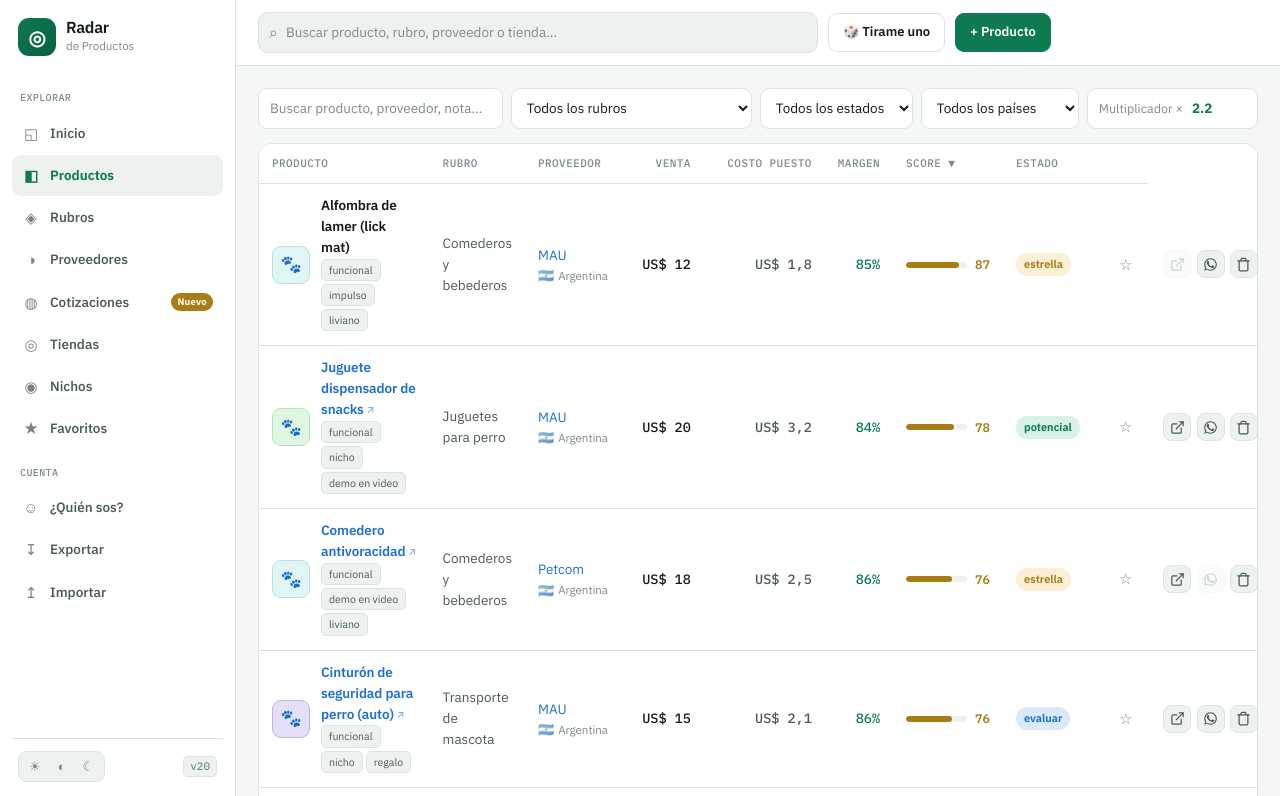
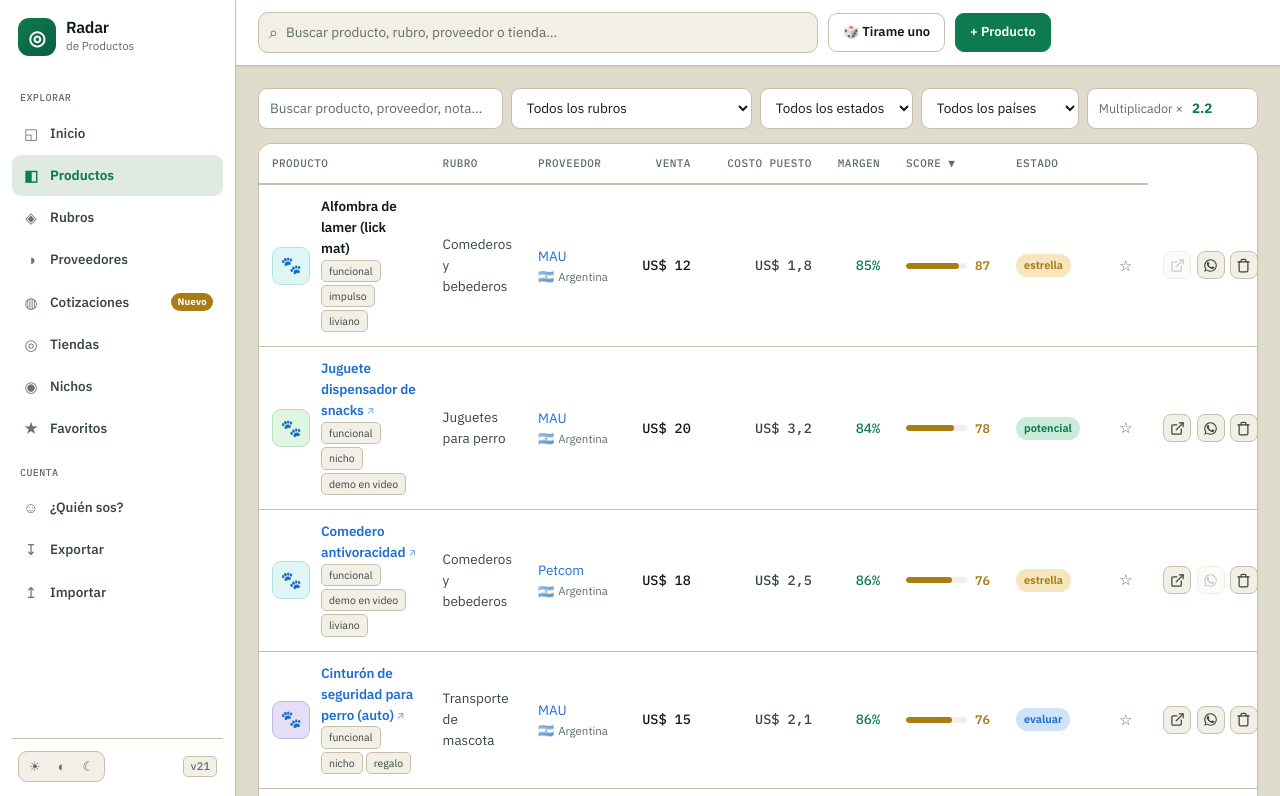
Before and after one commit to yulblumen-hub/radar-productos, a plain HTML site: page index.html in a window 1280 px wide. Both pictures are taken after a click on the button "◧ Productos". Shown: the top 796 px of the page. Drawn offline with Linux system fonts and the light colour scheme.

Commit message:
Más contraste en el tema claro
El fondo casi blanco contra tarjetas blancas no dejaba ver dónde empezaba
cada superficie. El fondo pasa al hueso de la paleta, que además refuerza la
identidad, y se oscurecen texto secundario, terciario y bordes.

Medido: texto 17.8:1, secundario 9.9:1, terciario 5.4:1 y acento 5.4:1
sobre tarjeta — los cuatro pasan AA. La separación tarjeta/fondo sube de
1.25 a 1.37, y se suma una sombra mínima para reforzarla.

Co-Authored-By: Claude Opus 5 <noreply@anthropic.com>

```diff
--- a/app.js
+++ b/app.js
@@ -1,7 +1,7 @@
 /* ============================================================
    Radar de Productos — lógica
    ============================================================ */
-const APP_VER = "v20";
+const APP_VER = "v21";
 const KEY  = "radar-productos-v1";
 const PKEY = "radar-proveedores-v1";
 const TKEY = "radar-tiendas-v1";
--- a/styles.css
+++ b/styles.css
@@ -48,28 +48,28 @@
 
 @media (prefers-color-scheme: light){
   :root{
-    --bg:#f4f7f5; --bg2:#ffffff; --bg3:#edf2ef; --line:#dbe4df;
-    --tx:#111a16; --tx2:#4b5a54; --tx3:#7c8b85;
+    --bg:#e0dccc; --bg2:#ffffff; --bg3:#f2efe6; --line:#c5bfab;
+    --tx:#101a15; --tx2:#39463f; --tx3:#5f6d65;
     --acc:#0e7a50; --acc2:#0b5f3e; --accHov:#0c6a45; --onAcc:#ffffff;
     --oro:#a97c14; --oro2:#8a6410; --onOro:#ffffff;
     --verde:#0c4531; --verde2:#114f38; --hueso:#f7f5ef;
     --star:#a97c14; --warn:#b8601f; --bad:#bf3a44; --info:#1d6fd0;
-    --pStar:#fbf0d6; --pGood:#d8f2e7; --pInfo:#dbeafb; --pBad:#fbdede; --pMute:#e7ecea;
-    --dangerLine:#e8c4c4; --dangerBg:#fbeded;
-    --scrim:rgba(30,45,40,.42); --sombra:0 22px 60px rgba(20,40,32,.18);
+    --pStar:#f6e6bd; --pGood:#c9ebda; --pInfo:#cfe2f7; --pBad:#f7d2d4; --pMute:#e2ded1;
+    --dangerLine:#dfb3b6; --dangerBg:#f9e6e7;
+    --scrim:rgba(24,34,29,.5); --sombra:0 20px 50px rgba(26,38,31,.22);
   }
 }
 
 :root[data-theme="light"]{
-  --bg:#f4f7f5; --bg2:#ffffff; --bg3:#edf2ef; --line:#dbe4df;
-  --tx:#111a16; --tx2:#4b5a54; --tx3:#7c8b85;
+  --bg:#e0dccc; --bg2:#ffffff; --bg3:#f2efe6; --line:#c5bfab;
+  --tx:#101a15; --tx2:#39463f; --tx3:#5f6d65;
   --acc:#0e7a50; --acc2:#0b5f3e; --accHov:#0c6a45; --onAcc:#ffffff;
   --oro:#a97c14; --oro2:#8a6410; --onOro:#ffffff;
   --verde:#0c4531; --verde2:#114f38; --hueso:#f7f5ef;
   --star:#a97c14; --warn:#b8601f; --bad:#bf3a44; --info:#1d6fd0;
-  --pStar:#fbf0d6; --pGood:#d8f2e7; --pInfo:#dbeafb; --pBad:#fbdede; --pMute:#e7ecea;
-  --dangerLine:#e8c4c4; --dangerBg:#fbeded;
-  --scrim:rgba(30,45,40,.42); --sombra:0 22px 60px rgba(20,40,32,.18);
+  --pStar:#f6e6bd; --pGood:#c9ebda; --pInfo:#cfe2f7; --pBad:#f7d2d4; --pMute:#e2ded1;
+  --dangerLine:#dfb3b6; --dangerBg:#f9e6e7;
+  --scrim:rgba(24,34,29,.5); --sombra:0 20px 50px rgba(26,38,31,.22);
 }
 
 :root[data-theme="soft"]{
@@ -820,3 +820,35 @@ code{font-family:var(--mono)}
 .nuevo{background:var(--oro);color:var(--onOro)}
 .est.on{color:var(--oro)}
 .fav.on{color:var(--oro)}
+
+/* ---------- en claro las superficies necesitan separarse del fondo ---------- */
+:root[data-theme="light"] .card,
+:root[data-theme="light"] .kpi,
+:root[data-theme="light"] .minicard,
+:root[data-theme="light"] .rubro,
+:root[data-theme="light"] .tablewrap,
+:root[data-theme="light"] .numeros,
+:root[data-theme="light"] .side,
+:root[data-theme="light"] .barra,
+:root[data-theme="light"] .tienda{
+  box-shadow:0 1px 2px rgba(26,38,31,.06), 0 1px 0 rgba(26,38,31,.03);
+}
+:root[data-theme="light"] th{border-bottom-width:2px}
+:root[data-theme="light"] tbody tr:hover{background:var(--bg3)}
+:root[data-theme="light"] .snav.active{background:#dfeae2}
+
+@media (prefers-color-scheme: light){
+  :root:not([data-theme]) .card,
+  :root:not([data-theme]) .kpi,
+  :root:not([data-theme]) .minicard,
+  :root:not([data-theme]) .rubro,
+  :root:not([data-theme]) .tablewrap,
+  :root:not([data-theme]) .numeros,
+  :root:not([data-theme]) .side,
+  :root:not([data-theme]) .barra,
+  :root:not([data-theme]) .tienda{
+    box-shadow:0 1px 2px rgba(26,38,31,.06), 0 1px 0 rgba(26,38,31,.03);
+  }
+  :root:not([data-theme]) th{border-bottom-width:2px}
+  :root:not([data-theme]) .snav.active{background:#dfeae2}
+}
--- a/sw.js
+++ b/sw.js
@@ -1,6 +1,6 @@
 /* Cache-first para el caparazón, con actualización en segundo plano.
    Subí VERSION en cada deploy para invalidar el cache viejo. */
-const VERSION = "radar-v20";
+const VERSION = "radar-v21";
 const ASSETS = ["./","./index.html","./styles.css","./app.js","./data.js",
                 "./manifest.json","./icon-192.png","./icon-512.png","./icon-maskable-512.png",
                 "./fonts/IBMPlexSans-400_700.woff2","./fonts/IBMPlexMono-500.woff2","./fonts/IBMPlexMono-600.woff2"];
```
